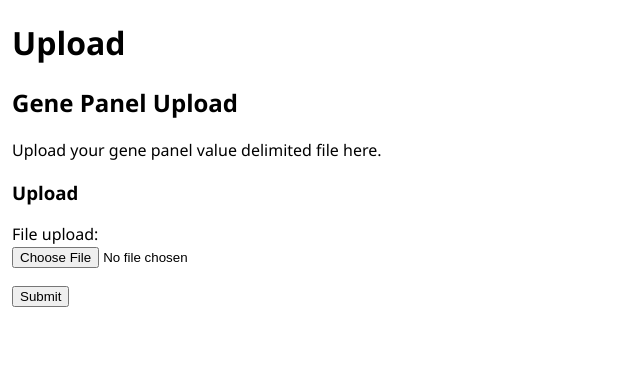
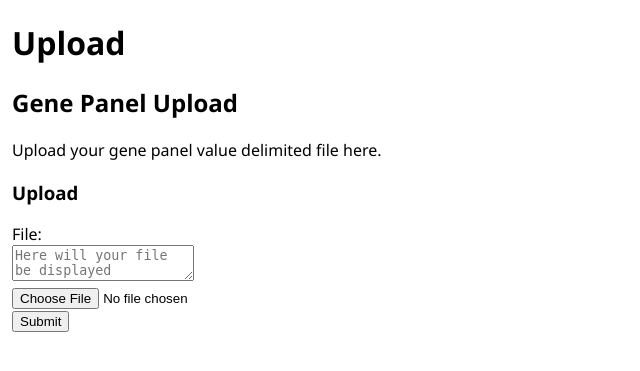
Before and after one commit to DavidvanEersel/BI8a, a Django app: page /upload.html in a window 1280 px wide. Shown: the part 52-423 px from the top of the page, without its empty margins (0-640 px from the left). Run offline with Django 3.2, Linux system fonts and the light colour scheme.

Commit message:
upload file

```diff
--- a/gtgp/templates/gtgp/upload.html
+++ b/gtgp/templates/gtgp/upload.html
@@ -41,22 +41,32 @@
     <form method="POST" enctype="multipart/form-data">
         {% csrf_token %}
         <div class="user_input">
-            <p>
-                <label for="file_upload">File upload:</label> <br/>
-                <var id="filee">
-                    <input type="file" accept=".csv,.tsv" id="file_upload"/>
-                </var>
-            </p>
-            <button type="submit" name="submit">Submit</button>
-
+            <label for="editor">File:</label> <br/>
+            <textarea
+                    type="text"
+                    name="editor"
+                    id="editor"
+                    placeholder="Here will your file be displayed"
+            ></textarea><br>
+            <input type="file" id="filetoRead" accept=".csv,.tsv"/><br>
 
             <script>
-                var file = document.getElementById(filee)
-                fetch(file)
-                    .then(response => response.text())
-                    .then(text => console.log(text))
+                document.getElementById("filetoRead").addEventListener("change", function () {
+                    var file = this.files[0];
+                    if (file) {
+                        var reader = new FileReader();
+                        reader.onload = function (evt) {
+                            console.log(evt);
+                            document.getElementById("editor").value = evt.target.result;
+                        };
+                        reader.onerror = function (evt) {
+                            console.error("An error ocurred reading the file", evt);
+                        };
+                        reader.readAsText(file, "UTF-8");
+                    }
+                }, false);
             </script>
-
+            <button type="submit" name="submit">Submit</button>
         </div>
     </form>
 </div>
--- a/gtgp/views.py
+++ b/gtgp/views.py
@@ -1,5 +1,8 @@
 from django.shortcuts import render
+
 from utils import functions
+
+genpanel = ""
 
 
 def index(request):
@@ -16,13 +19,13 @@ def index(request):
                          "gene_name": text_gene_name,
                          "date_after": date_after,
                          "exclude_genepanel": text_exclude_genepanel}
-            results = functions.entrez_search(parameter)
-            return render(request, 'gtgp/results.html', {'results':results})
+            results = functions.entrez_search(parameter, genpanel)
+            return render(request, 'gtgp/results.html', {'results': results})
         elif text_gene_name is None:
             parameter = {"keywords": text_keywords,
                          "date_after": date_after,
                          "exclude_genepanel": text_exclude_genepanel}
-            functions.entrez_search(parameter)
+            functions.entrez_search(parameter, genpanel)
             return render(request, 'gtgp/home.html')
         else:
             return render(request, 'gtgp/home.html')
@@ -32,8 +35,8 @@ def index(request):
 
 def upload(request):
     if request.method == "POST":
-        test = request.POST.get("file_upload")
-        print(test)
+        global genpanel
+        genpanel = request.POST.get("editor")
     return render(request, 'gtgp/upload.html')
 
 
```
Also changed, not shown: utils/functions.py (+6 -3 lines).
